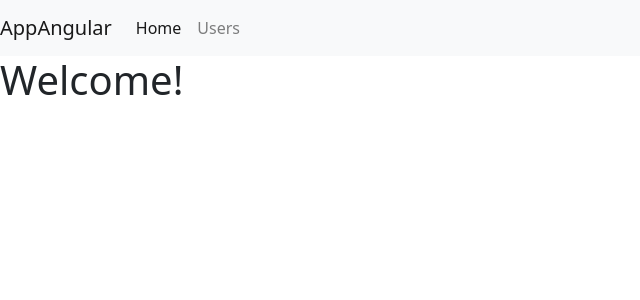
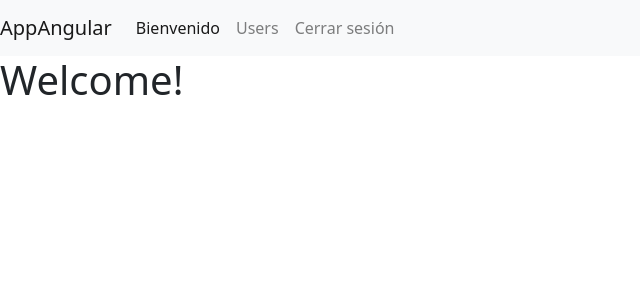
Before and after one commit to UdemyPracticasEmmanuel/AngularFrontEnd, an Angular app: page /home in a window 1280 px wide. Shown: the top 300 px of the page, without its empty margins (0-640 px from the left). Built offline with nearby package versions, Linux system fonts and the light colour scheme.

Commit message:
Se agrega link de cerrar sesión

```diff
--- a/src/app/modules/navmenu/navmenu.component.html
+++ b/src/app/modules/navmenu/navmenu.component.html
@@ -6,11 +6,14 @@
     <div class="collapse navbar-collapse" id="navbarNav">
       <ul class="navbar-nav">
         <li class="nav-item active">
-          <a class="nav-link" href="/home">Home <span class="sr-only">(current)</span></a>
+          <a class="nav-link" href="/home">Bienvenido<span class="sr-only">(current)</span></a>
         </li>
         <li class="nav-item">
           <a class="nav-link" href="/usuarios">Users</a>
         </li>
+        <li class="nav-item">
+          <a class="nav-link" href="/login">Cerrar sesión</a>
+        </li>
       </ul>
     </div>
   </nav>
```
